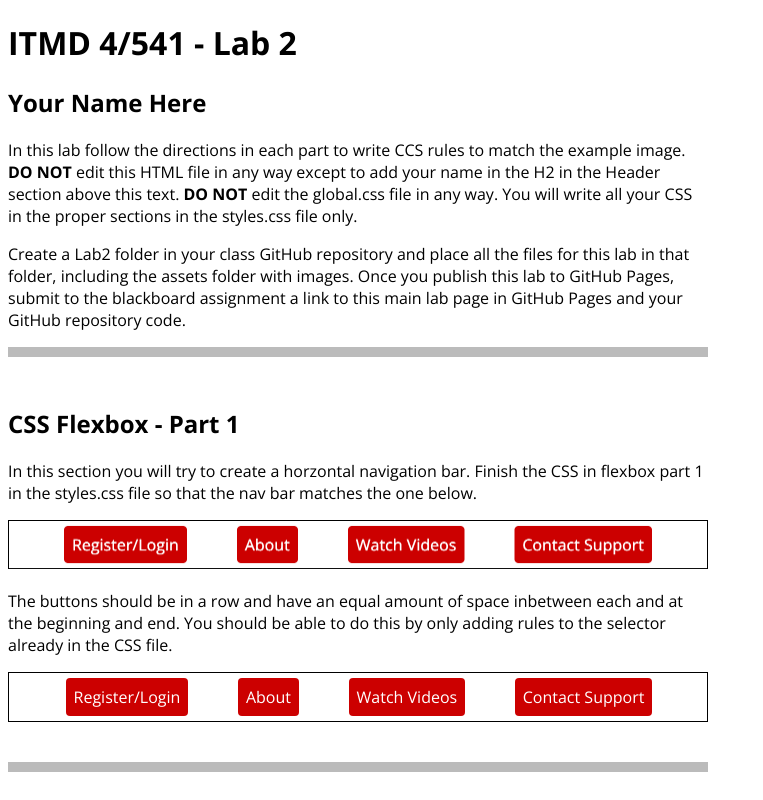
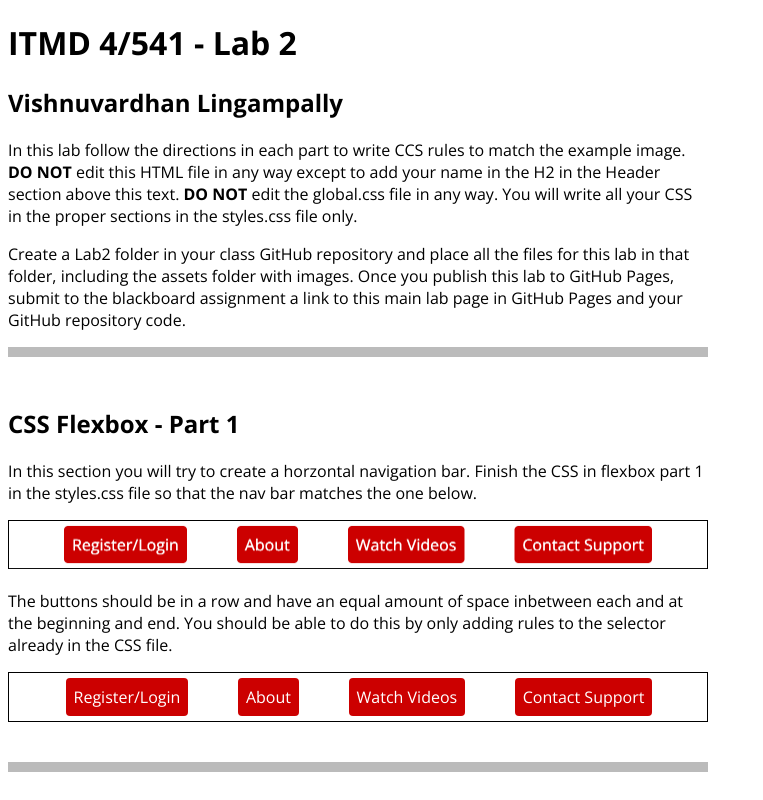
Before and after one commit to Vishnu2400/ITMD541_FALL23_LAB_2, a plain HTML site: page index.html in a window 1280 px wide. Shown: the top 800 px of the page, without its empty margins (0-763 px from the left). Drawn offline with nearby package versions, Linux system fonts and the light colour scheme.

Commit message:
third commit

```diff
--- a/index.html
+++ b/index.html
@@ -14,7 +14,7 @@
 <body>
   <header class="w700">
     <h1>ITMD 4/541 - Lab 2</h1>
-    <h2>Your Name Here</h2>
+    <h2>Vishnuvardhan Lingampally</h2>
     <p>In this lab follow the directions in each part to write CCS rules to match the example image. <strong>DO NOT</strong> edit this HTML file in any way except to add your name in the H2 in the Header section above this text. <strong>DO NOT</strong> edit the global.css file in any way. You will write all your CSS in the proper sections in the styles.css file only.</p>
     <p>Create a Lab2 folder in your class GitHub repository and place all the files for this lab in that folder, including the assets folder with images. Once you publish this lab to GitHub Pages, submit to the blackboard assignment a link to this main lab page in GitHub Pages and your GitHub repository code.</p>
   </header>
```
